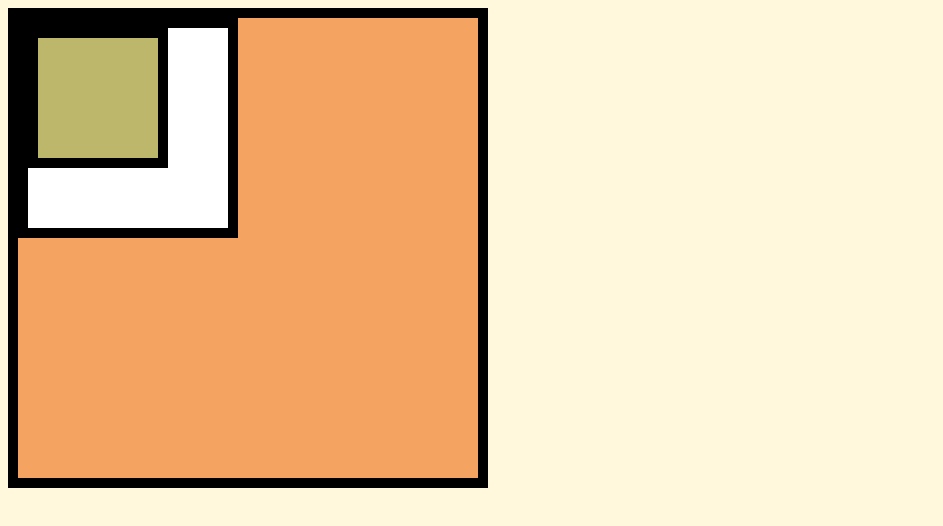
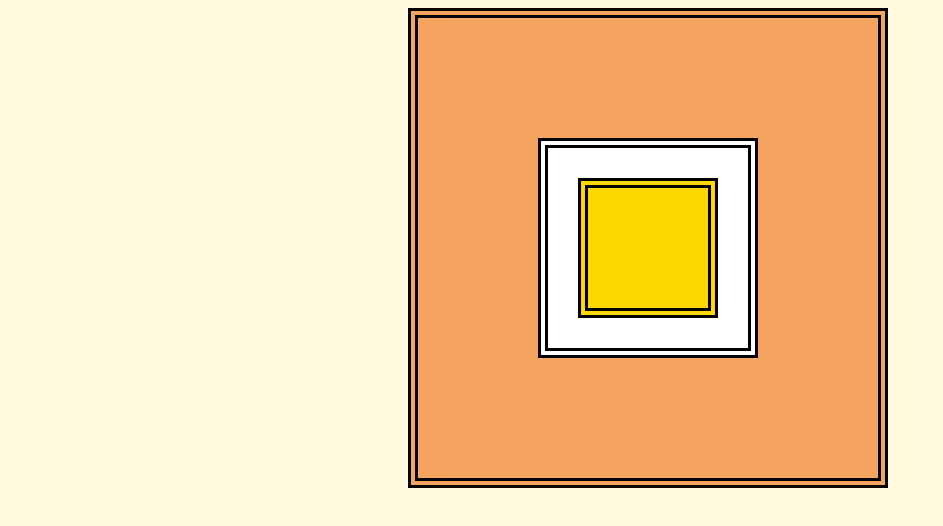
Before and after one commit to FbW43-2/uib_Sara_HTML, a plain HTML site: page index.html in a window 1280 px wide. Shown: the whole page, without its empty margins (0-943 px from the left). Drawn offline with Linux system fonts and the light colour scheme.

Commit message:
add center class

```diff
--- a/Css/style.css
+++ b/Css/style.css
@@ -8,11 +8,11 @@ body {
 }
 .thick-border-2 {
   border-width: 10px;
-  border-style: solid;
+  border-style: double;
   border-color: black;
 }
 .color-primary {
-  background-color: darkkhaki;
+  background-color: gold;
 }
 .outer-square {
   width: 460px;
@@ -28,3 +28,8 @@ body {
   width: 120px;
   height: 120px;
 }
+.center {
+  display: flex;
+  justify-content: center;
+  align-items: center;
+}
--- a/index.html
+++ b/index.html
@@ -3,10 +3,12 @@
   <head>
     <link rel="stylesheet" href="Css/style.css" />
   </head>
-  <body>
-    <div class="outer-square thick-border-2">
-      <div class="inner-square thick-border-2">
-        <div class="inner-inner-square thick-border-2 color-primary"></div>
+  <body class="center">
+    <div class="outer-square thick-border-2 center">
+      <div class="inner-square thick-border-2 center">
+        <div
+          class="inner-inner-square thick-border-2 color-primary center"
+        ></div>
       </div>
     </div>
   </body>
```
